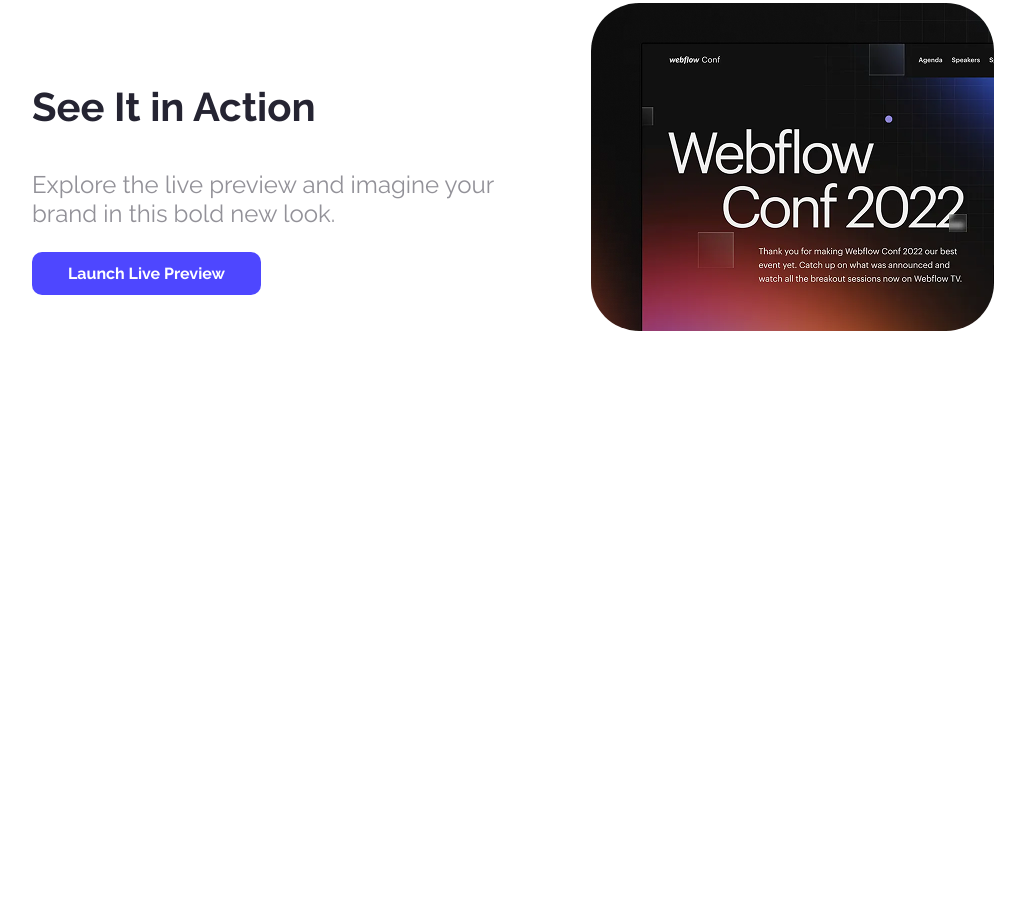
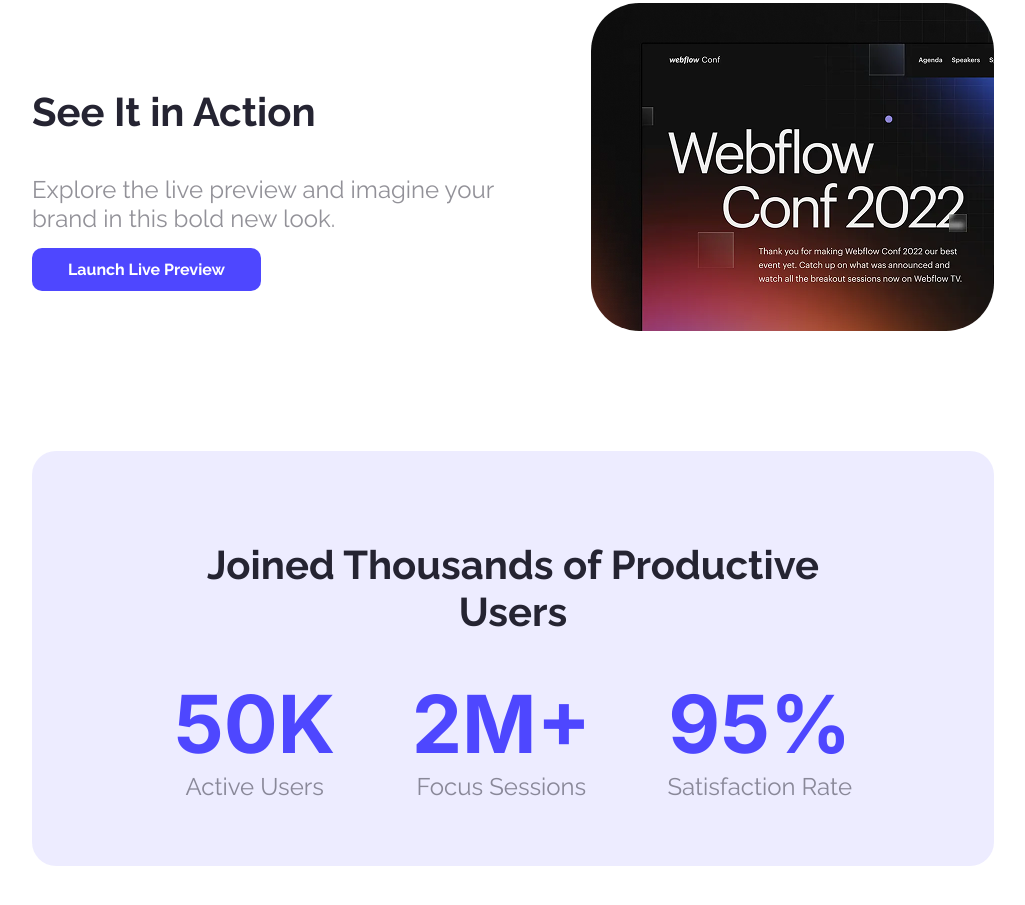
Before and after one commit to 0fahimtazwar0/B12A01-landing-launchpad, a plain HTML site: page index.html in a window 1280 px wide. Shown: the part 811-1716 px from the top of the page, without its empty margins (127-1152 px from the left). Before the commit the page ends 1262 px from the top, so only its background shows below. Drawn offline with Linux system fonts and the light colour scheme.

Commit message:
added Joined Thousands of Productive Users Section

```diff
--- a/index.html
+++ b/index.html
@@ -34,6 +34,23 @@
                 <img src="Assets/wc-mini.png" alt="Webflow Conf 2022" class="wc-mini">
             </div>
         </section>
+        <section class="joinedUsers">
+            <h3 class="section-title center">Joined Thousands of Productive Users</h3>
+            <div class="bigTextContainer">
+                <div class="columnForBigText">
+                    <h1 class="bigText">50K</h1>
+                    <p class="section-description">Active Users</p>
+                </div>
+                <div class="columnForBigText">
+                    <h1 class="bigText">2M+</h1>
+                    <p class="section-description">Focus Sessions</p>
+                </div>
+                <div class="columnForBigText">
+                    <h1 class="bigText">95%</h1>
+                    <p class="section-description">Satisfaction Rate</p>
+                </div>
+            </div>
+        </section>
     </main>
     <footer></footer>
 </body>
--- a/style.css
+++ b/style.css
@@ -32,6 +32,10 @@
     font-family: raleway;
     font-size: 24px;
     color: rgba(37, 36, 50, 0.5);
+    margin: 0 0 15px;
+}
+.center{
+    text-align: center;
 }
 /* navbar styles */
 nav{
@@ -59,7 +63,7 @@
     margin-top: 100px;
     margin-bottom: 37px;
 }
-/* See It In Action Section Styles */
+/* "See It In Action" Section Styles */
 .seeAction{
     display: flex;
     justify-content: space-between;
@@ -72,3 +76,26 @@
 .wc-mini{
     border-radius: 48px;
 }
+
+/* "Joined Thousands of Productive Users" Section Styles */
+.joinedUsers{
+    border-radius: 24px;
+    background: rgba(78, 71, 255, 0.1);
+    justify-content: space-between;
+    margin: 0 159px 137px;
+    padding: 50px 142px;
+}
+.bigTextContainer{
+    display: flex;
+    justify-content: space-between;
+}
+.bigText{
+    font-family: inter;
+    font-size: 80px;
+    font-weight: bold;
+    color: #4E47FF;
+    margin: 0;
+}
+.columnForBigText{
+    text-align: center;
+}
```
